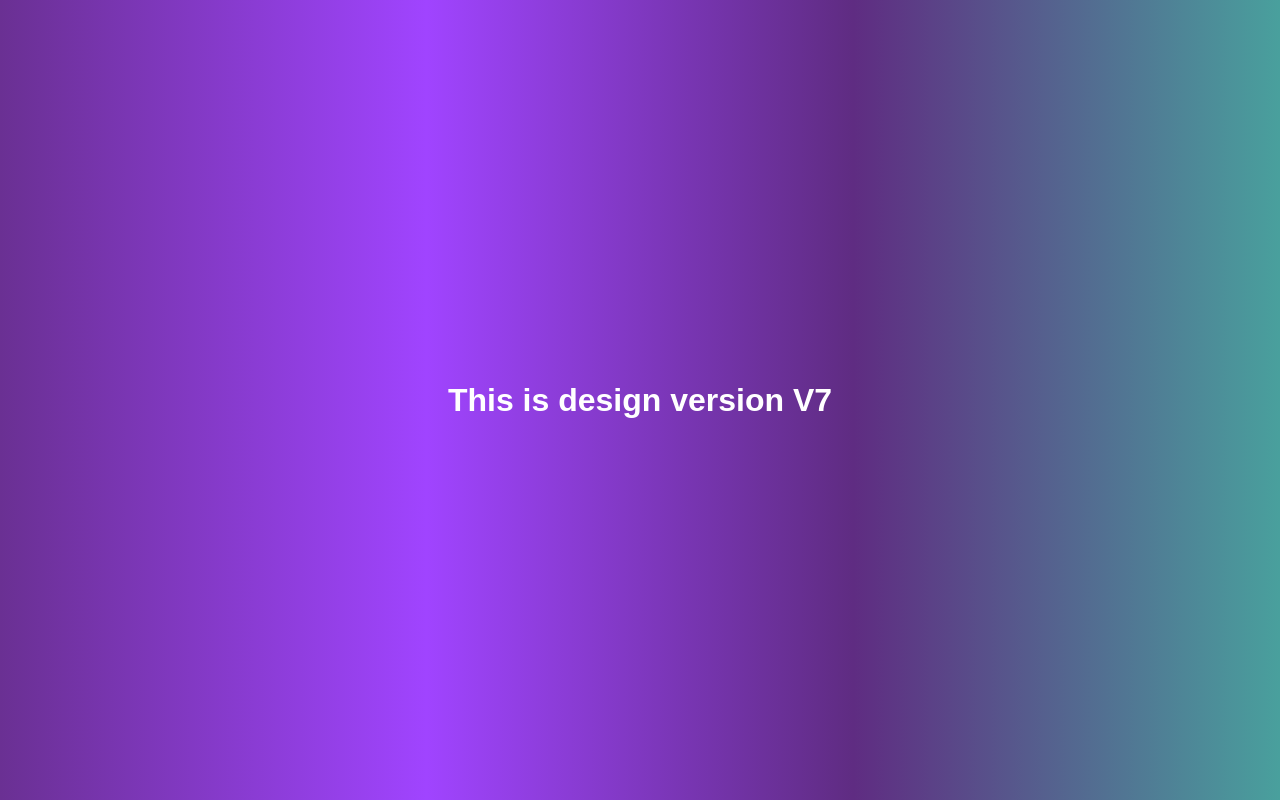
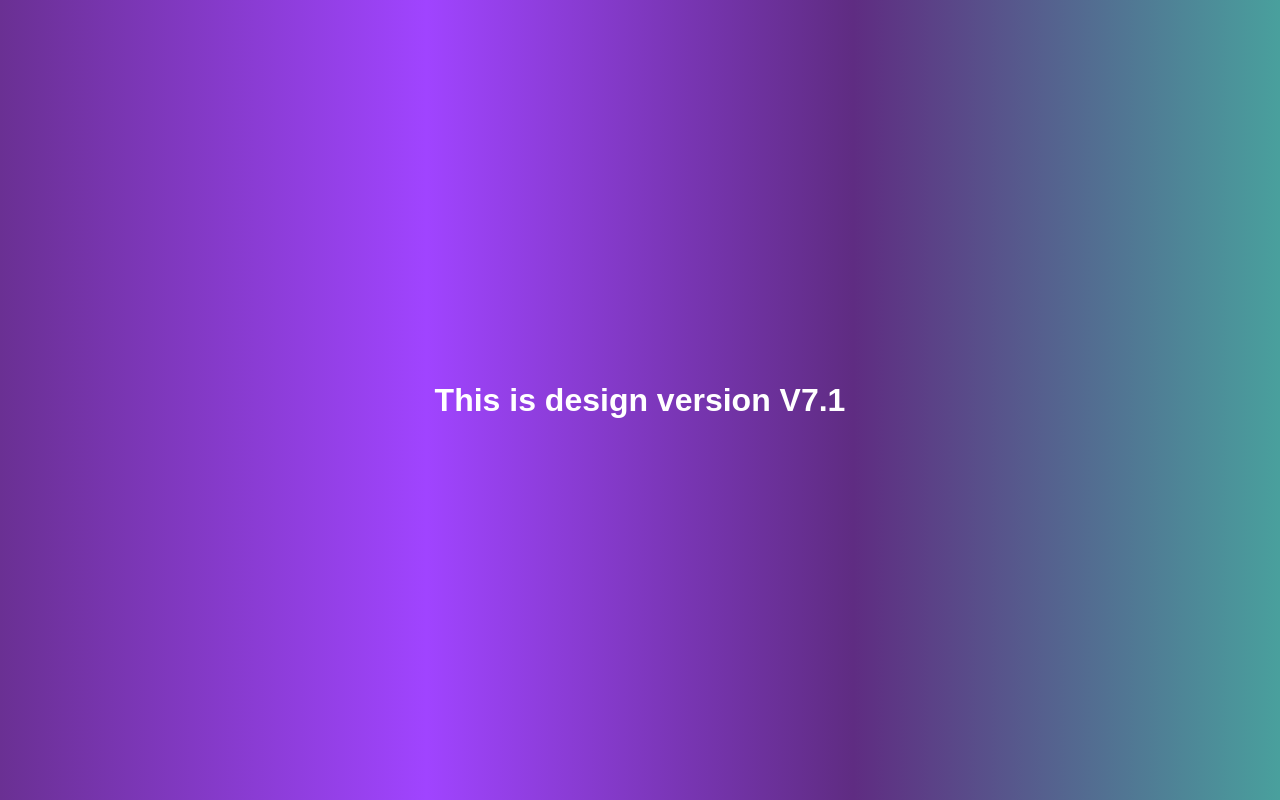
Before and after one commit to its-bijaya/git-repo, a plain HTML site: page index.html in a window 1280 px wide. Drawn offline with Linux system fonts and the light colour scheme.

Commit message:
Version 7.1 update

```diff
--- a/index.html
+++ b/index.html
@@ -7,7 +7,7 @@
     <title>Document</title>
 </head>
 <body>
-     <h1> This is design version V7</h1>
+     <h1> This is design version V7.1</h1>
 
 </body>
 </html>
```
